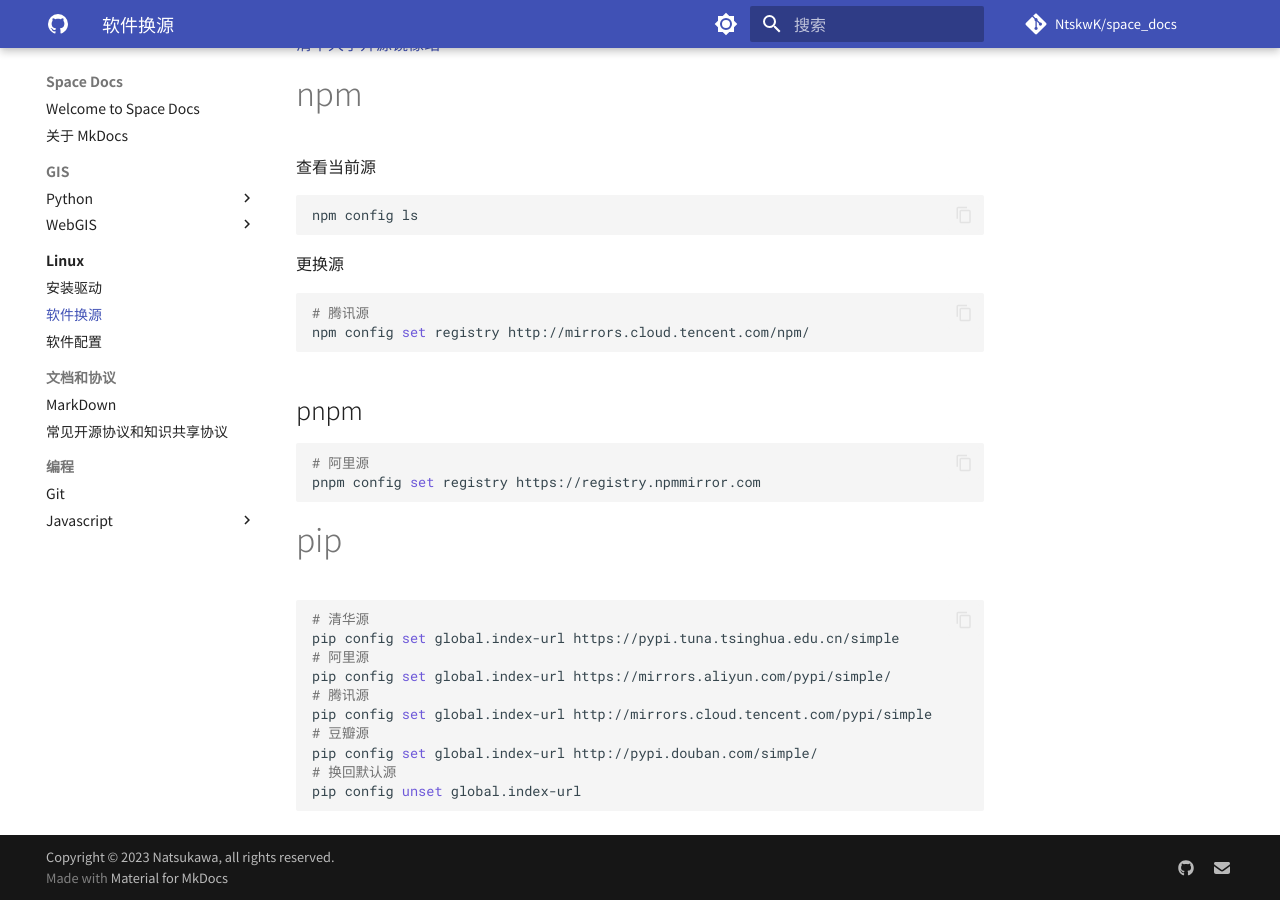
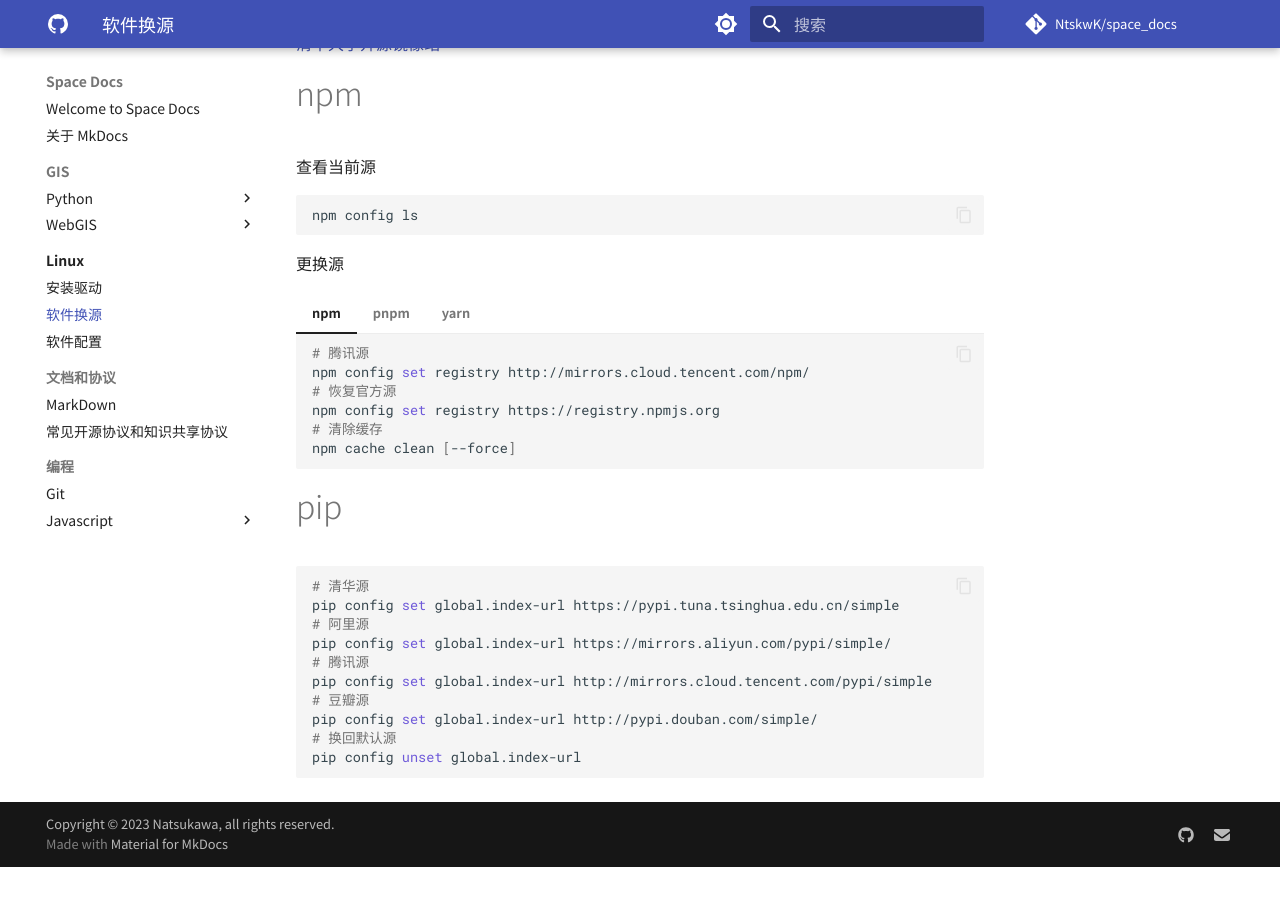
Before and after one commit to NtskwK/space_docs, an MkDocs documentation site: the page built from docs/Linux/环境配置.md, in a window 1280 px wide and 900 px high, scrolled down 531 px. Built offline with MkDocs 1.6.1 and Material for MkDocs 9.7.7, drawn with Linux system fonts in a browser that asks for light colours; comment, search, counter and statistics services are not loaded; after the commit the page ends 1398 px from its top, so only the background shows below that.

Commit message:
feat: update layout of docs

````diff
--- a/docs/Linux/环境配置.md
+++ b/docs/Linux/环境配置.md
@@ -27,16 +27,40 @@ npm config ls
 
 更换源
 
-```bash
-# 腾讯源
-npm config set registry http://mirrors.cloud.tencent.com/npm/
-```
-## pnpm
 
-```bash
-# 阿里源
-pnpm config set registry https://registry.npmmirror.com
-```
+=== "npm"
+
+    ```bash
+    # 腾讯源
+    npm config set registry http://mirrors.cloud.tencent.com/npm/
+    # 恢复官方源
+    npm config set registry https://registry.npmjs.org
+    # 清除缓存
+    npm cache clean [--force]
+    ```
+
+=== "pnpm"
+
+    ```bash
+    # 阿里源
+    pnpm config set registry https://registry.npmmirror.com
+    # 恢复官方源
+    pnpm config set registry https://registry.npmjs.org/
+    # 清除缓存
+    pnpm store prune
+    ```
+
+=== "yarn"
+
+    ```bash
+    # 阿里源
+    npm config set registry https://registry.npmmirror.com
+    # 恢复官方源
+    yarn config set registry https://registry.yarnpkg.com
+    # 清除缓存
+    yarn cache clean
+    ```
+
 
 # pip
 
--- a/mkdocs.yml
+++ b/mkdocs.yml
@@ -1,6 +1,7 @@
 site_name: Space Docs
 site_author: Natsukawa
 site_description: Private knowledge base
+site_url: https://space-docs.natsuu.top
 
 copyright: Copyright &copy; 2023 Natsukawa, all rights reserved.
 
@@ -10,6 +11,7 @@ repo_name: NtskwK/space_docs
 theme:
   name: material
   language: zh
+  # Automatic download from google fonts
   font:
     text: Noto Sans SC
   icon:
@@ -65,6 +67,8 @@ markdown_extensions:
   - pymdownx.superfences
   - pymdownx.tasklist:
       custom_checkbox: true
+  - pymdownx.tabbed:
+      alternate_style: true
 
 plugins:
   - search:
````
Also changed, not shown: 1 other file.
